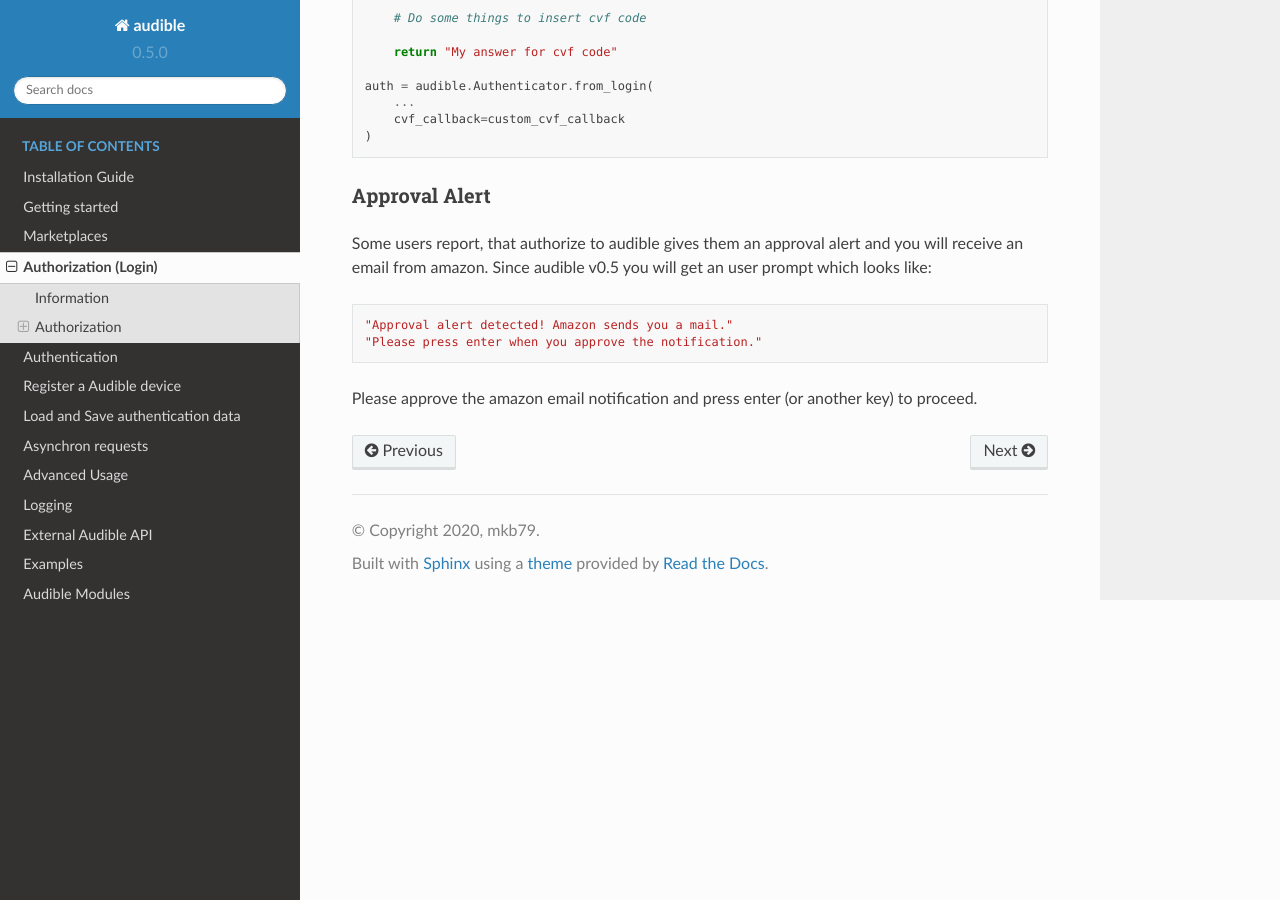
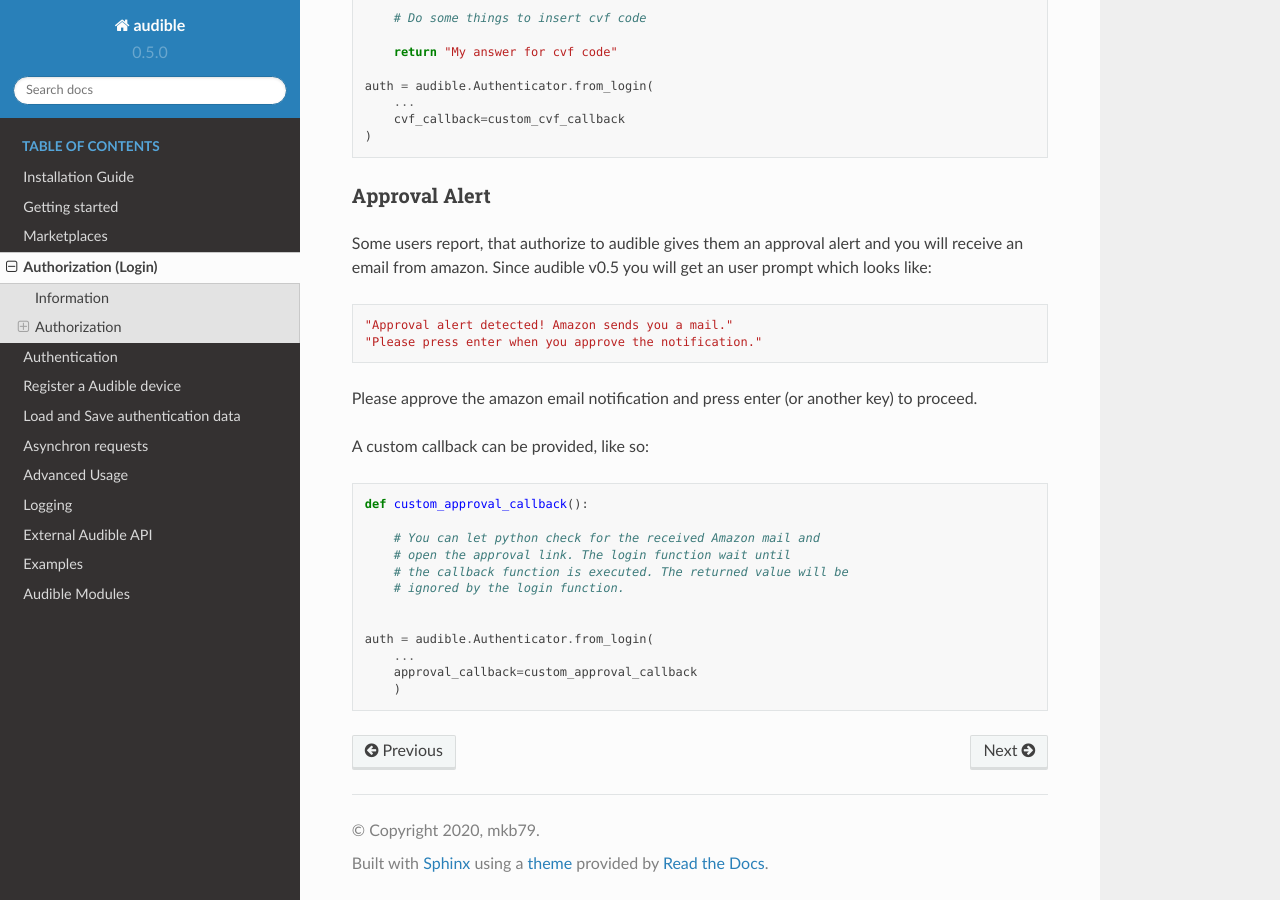
Before and after one commit to mkb79/Audible, a Sphinx documentation site: the page built from docs/source/auth/authorization.rst, in a window 1280 px wide and 900 px high, scrolled down 1752 px. Built offline with Sphinx 7.4.7 and the Read the Docs theme 2.0.0, drawn with Linux system fonts in a browser that asks for light colours.

Commit message:
Update docs

```diff
--- a/docs/source/auth/authorization.rst
+++ b/docs/source/auth/authorization.rst
@@ -100,3 +100,18 @@
 
 Please approve the amazon email notification and press enter (or another key)
 to proceed.
+
+A custom callback can be provided, like so::
+
+   def custom_approval_callback():
+
+       # You can let python check for the received Amazon mail and
+       # open the approval link. The login function wait until
+       # the callback function is executed. The returned value will be
+       # ignored by the login function.
+
+
+   auth = audible.Authenticator.from_login(
+       ...
+       approval_callback=custom_approval_callback
+       )
```
